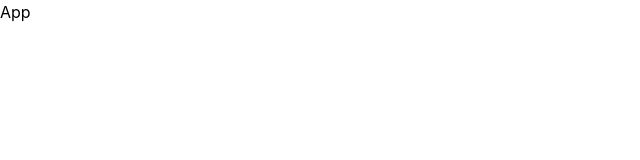
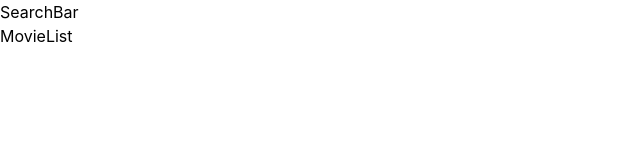
Before and after one commit to MrNekooo/Movie-Search-App, a React (Vite) app: page / in a window 1280 px wide. Shown: the top 160 px of the page, without its empty margins (0-640 px from the left). Built offline with nearby package versions, Linux system fonts and the light colour scheme.

Commit message:
Movie Finder

```diff
--- /dev/null
+++ b/Components/MovieList.jsx
@@ -0,0 +1,32 @@
+import React from 'react'
+
+const MovieList = () => {
+
+    // useEffect(() => {
+    //   document.title = "Batman"
+    // },[])
+
+    const API_KEY = "44561ec9";
+
+    async function fetchMovie(id) {
+
+        try{
+
+        const res = await fetch(`https://www.omdbapi.com/?apikey=${API_KEY}&i=${id}`)
+        if (!res.ok) throw new Error ("Error in Fetching Movie")
+        const data = await res.json()
+
+        } catch(error) {
+
+        console.log(error)
+
+        }
+
+    }
+
+  return (
+    <div>MovieList</div>
+  )
+}
+
+export default MovieList
--- /dev/null
+++ b/Components/SearchBar.jsx
@@ -0,0 +1,9 @@
+import React from 'react'
+
+const SearchBar = () => {
+  return (
+    <div>SearchBar</div>
+  )
+}
+
+export default SearchBar
--- a/index.html
+++ b/index.html
@@ -4,7 +4,7 @@
     <meta charset="UTF-8" />
     <link rel="icon" type="image/svg+xml" href="/favicon.svg" />
     <meta name="viewport" content="width=device-width, initial-scale=1.0" />
-    <title>moviefinder</title>
+    <title>Movie Finder</title>
   </head>
   <body>
     <div id="root"></div>
--- a/src/App.jsx
+++ b/src/App.jsx
@@ -1,8 +1,16 @@
-import React from 'react'
+import React, { useEffect } from 'react'
+import MovieList from '../Components/MovieList'
+import SearchBar from '../Components/SearchBar'
 
 const App = () => {
+
+
+
   return (
-    <div>App</div>
+    <>
+      <SearchBar/>
+      <MovieList/>
+    </>
   )
 }
 
```
